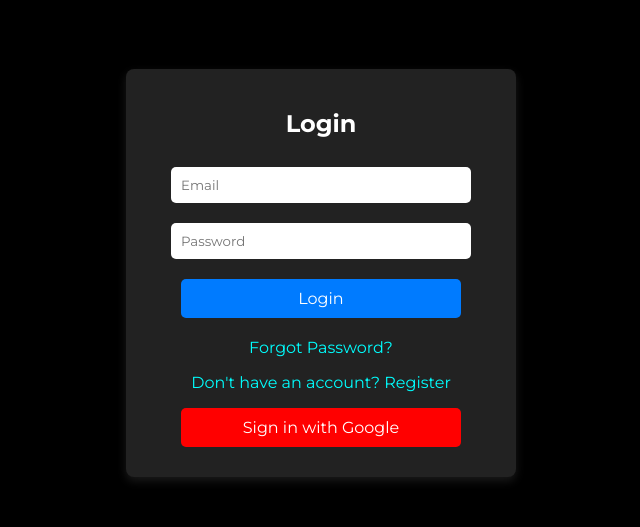
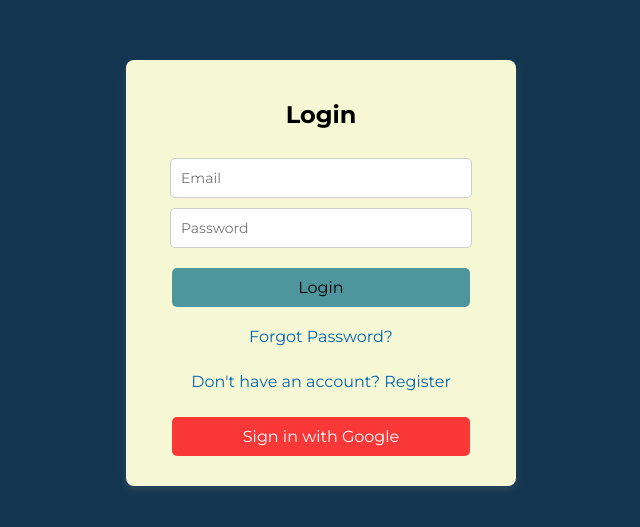
Before and after one commit to mayankgorana/TeamFlow, a React (Vite) app in the folder frontend/: page / in a window 1280 px wide. Shown: the part 127-654 px from the top of the page, without its empty margins (319-959 px from the left). Built offline with nearby package versions, Linux system fonts and the light colour scheme; no server answers.

Commit message:
Work on UI

```diff
--- a/frontend/src/components/Login.jsx
+++ b/frontend/src/components/Login.jsx
@@ -20,7 +20,7 @@ const Login = ({ setAuthType }) => {
   };
 
   return (
-    <div className="auth-container1">
+    <div className="auth-content">
       <h2>Login</h2>
       <form onSubmit={handleLogin}>
         <input type="email" placeholder="Email" value={email} onChange={(e) => setEmail(e.target.value)} required />
--- a/frontend/src/components/Register.jsx
+++ b/frontend/src/components/Register.jsx
@@ -1,5 +1,4 @@
 import React, { useState } from "react";
-import { useNavigate } from "react-router-dom";
 import { signUp } from "../firebase/firebase";
 import { toast } from "react-toastify";
 
@@ -7,7 +6,6 @@ const Register = ({ setAuthType }) => {
   const [email, setEmail] = useState("");
   const [password, setPassword] = useState("");
   const [confirmPassword, setConfirmPassword] = useState("");
-  const navigate = useNavigate();
 
   const handleRegister = async (e) => {
     e.preventDefault();
@@ -25,7 +23,7 @@ const Register = ({ setAuthType }) => {
   };
 
   return (
-    <div className="auth-container">
+    <div className="auth-content">
       <h2>Register</h2>
       <form onSubmit={handleRegister}>
         <input type="email" placeholder="Email" value={email} onChange={(e) => setEmail(e.target.value)} required />
--- a/frontend/src/components/ResetPassword.jsx
+++ b/frontend/src/components/ResetPassword.jsx
@@ -5,7 +5,8 @@ import { toast } from "react-toastify";
 const ResetPassword = ({ setAuthType }) => {
   const [email, setEmail] = useState("");
 
-  const handleReset = async () => {
+  const handleReset = async (e) => {
+    e.preventDefault();
     if (!email) {
       toast.error("Enter your email to reset password!");
       return;
@@ -20,10 +21,12 @@ const ResetPassword = ({ setAuthType }) => {
   };
 
   return (
-    <div className="auth-container">
+    <div className="auth-content">
       <h2>Reset Password</h2>
-      <input type="email" placeholder="Email" value={email} onChange={(e) => setEmail(e.target.value)} required />
-      <button onClick={handleReset}>Send Reset Link</button>
+      <form onSubmit={handleReset}>
+        <input type="email" placeholder="Enter your email" value={email} onChange={(e) => setEmail(e.target.value)} required />
+        <button type="submit">Send Reset Link</button>
+      </form>
       <p onClick={() => setAuthType("login")} className="toggle-auth">Back to Login</p>
     </div>
   );
--- a/frontend/src/pages/Auth.jsx
+++ b/frontend/src/pages/Auth.jsx
@@ -3,7 +3,7 @@ import Login from "../components/Login";
 import Register from "../components/Register";
 import ResetPassword from "../components/ResetPassword";
 import GoogleSignIn from "../components/GoogleSignIn";
-import "../styles/Auth.css"
+import "../styles/Auth.css";
 
 const Auth = () => {
   const [authType, setAuthType] = useState("login");
@@ -11,11 +11,11 @@ const Auth = () => {
   return (
     <div className="auth-wrapper">
       <div className="auth-container">
+        <div className="auth-box">
           {authType === "login" && <Login setAuthType={setAuthType} />}
           {authType === "register" && <Register setAuthType={setAuthType} />}
           {authType === "reset" && <ResetPassword setAuthType={setAuthType} />}
-
-      {/* Google Sign-In Button is now inside the container */}
+        </div>
         <GoogleSignIn />
       </div>
     </div>
--- a/frontend/src/styles/Auth.css
+++ b/frontend/src/styles/Auth.css
@@ -1,80 +1,97 @@
-body{
+body {
   margin: 0;
+  font-family: Arial, sans-serif;
+  background-color: #14354f;
 }
 
 .auth-wrapper {
-    color: rgb(255, 255, 255);
-    font-family: Arial, sans-serif;
   display: flex;
   justify-content: center;
   align-items: center;
   height: 100vh;
   margin: 0;
-    background-color: black;
 }
 
-  /* Center the auth box */
 .auth-container {
   width: 100%;
   max-width: 350px;
   padding: 20px;
-    background: #222;
+  background: #F6F8D5;
   border-radius: 8px;
   text-align: center;
   box-shadow: 0px 4px 10px rgba(255, 255, 255, 0.1);
   margin: 10px;
 }
 
-  /* Inputs and buttons full width */
-  .auth-container input, .auth-container button {
+.auth-box {
+  width: 100%;
+}
+
+.auth-content {
+  display: flex;
+  flex-direction: column;
+  align-items: center;
+}
+
+.auth-content input {
   width: 80%;
   padding: 10px;
   margin: 10px auto;
   border-radius: 5px;
-    border: none;
+  border: 1px solid #ccc;
+  display: block;
+  font-size: 14px;
 }
 
-  /* Style buttons */
-  button {
-    background: #007bff;
-    color: white;
+.auth-content button {
+  width: 85%;
+  padding: 10px;
+  margin: 10px auto;
+  border-radius: 5px;
+  border: none;
+  background: #4f959D;
+  color: rgb(0, 0, 0);
   cursor: pointer;
   font-size: 16px;
-    border-radius: 5px;
+  transition: background 0.3s ease-in-out;
 }
 
-  button:hover {
-    background: #0056b3;
+.auth-content button:hover {
+  background: #14354f;
+  color: #fff;
 }
 
-  /* Google Button Fix */
-  .google-btn {
-    background: red;
-    width: 100%;
+
+.forgot-password, .toggle-auth {
+  cursor: pointer;
+  color: #0566b0;
+  display: block;
   margin-top: 10px;
-    display: block;
+  transition: color 0.3s ease-in-out;
 }
 
-  /* Make links interactive */
-  .forgot-password, .toggle-auth {
-    cursor: pointer;
-    color: cyan;
-    display: block;
-    margin-top: 10px;
+.forgot-password:hover, .toggle-auth:hover {
+  color: #034f8a;
 }
 
-  /* Media Query for Mobile Devices */
-  @media (max-width: 600px) {
-    body {
-      padding: 10px;
+form{
+  width: 100%;
 }
 
-    .auth-container {
-      width: 90%;
-      padding: 15px;
+.google-btn {
+  width: 85%;
+  padding: 10px;
+  margin: 10px auto;
+  border-radius: 5px;
+  border: none;
+  background: #fa3838;
+  color: rgb(255, 255, 255);
+  cursor: pointer;
+  font-size: 16px;
+  transition: background 0.3s ease-in-out;
 }
 
-    .auth-container input, .auth-container button {
-      width: 90%;
+.google-btn:hover{
+  background: #14354f;
+  color: #fff;
 }
-  }
```
Also changed, not shown: frontend/src/styles/TeamChat.css (line endings or trailing spaces). Lines whose indentation alone changed are shown as unchanged.
